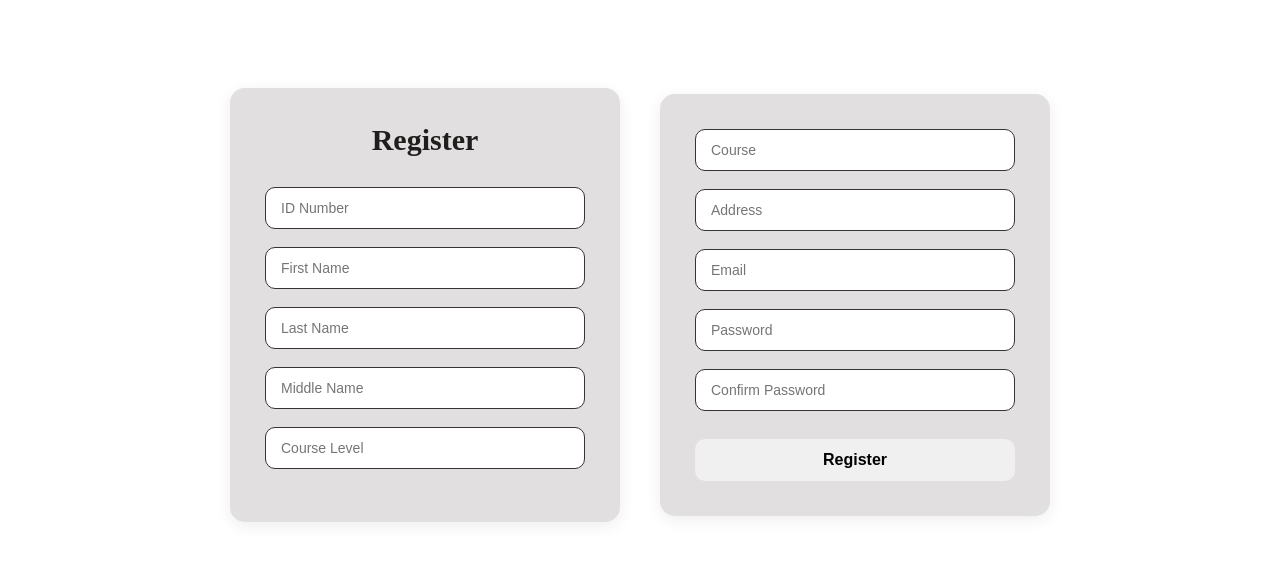
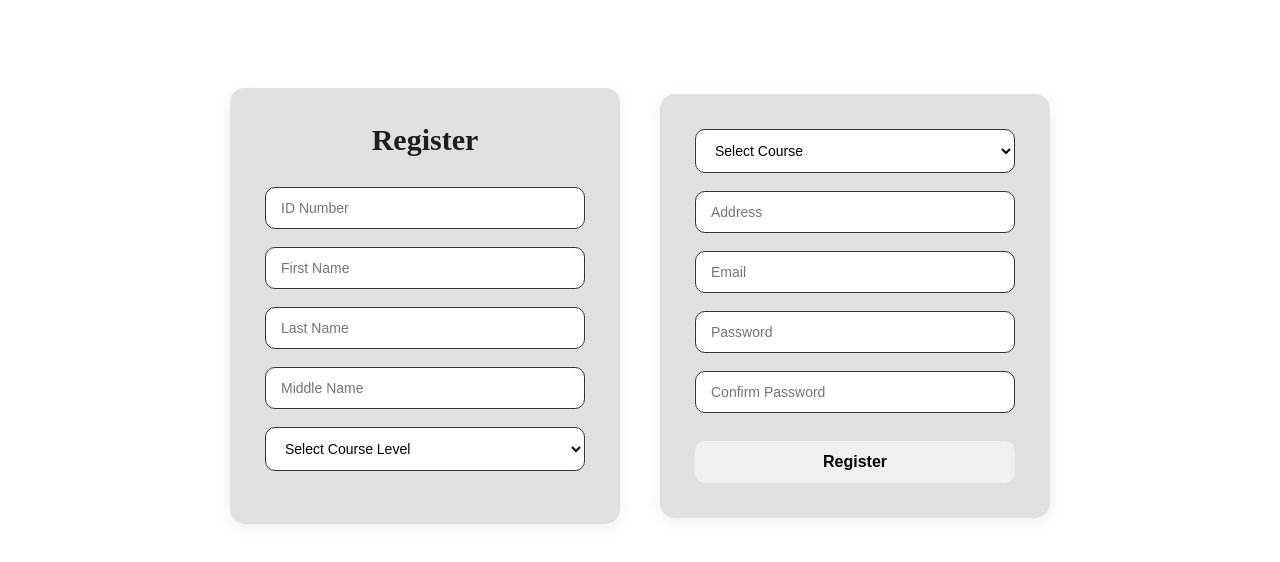
Before and after one commit to ChristianL18/Sit-in-Monitoring-System, a plain HTML site: page pages/Registration.html in a window 1280 px wide. Shown: the part 112-674 px from the top of the page. Drawn offline with nearby package versions, Linux system fonts and the light colour scheme.

Commit message:
added the dropdown course level and course

```diff
--- a/pages/Registration.html
+++ b/pages/Registration.html
@@ -32,11 +32,28 @@
         <input type="text" placeholder="First Name" required>
         <input type="text" placeholder="Last Name" required>
         <input type="text" placeholder="Middle Name" required>
-        <input type="number" placeholder="Course Level" required>
+                <select required>
+        <option value="">Select Course Level</option>
+        <option>1st Year</option>
+        <option>2nd Year</option>
+        <option>3rd Year</option>
+        <option>4th Year</option>
+        <option>5ft Year</option>
+        </select>
     </form>
 
     <form class="register-form">
-        <input type="text" placeholder="Course" required>
+        <select required>
+        <option value="">Select Course</option>
+        <option>BSIT</option>
+        <option>BSCS</option>
+        <option>BSIS</option>
+        <option>BSCE</option>
+        <option>BSHM</option>
+        <option>BEED</option>
+        <option>BSBA</option>
+        <option>BSA</option>
+        </select>
         <input type="text" placeholder="Address" required>
         <input type="email" placeholder="Email" required>
         <input type="password" placeholder="Password" required>
--- a/style.css
+++ b/style.css
@@ -158,6 +158,15 @@
     background: #e0e0e0;
 }
 
+.register-form select{
+    padding: 12px 15px;
+    margin-bottom: 18px;
+    border-radius: 10px;
+    border: 1px solid #373333;
+    font-size: 14px;
+    background: white;
+}
+
 /* Login */
 .login-main{
     display: flex;
```
Also changed, not shown: pages/Login.html (+1 -1 lines).
